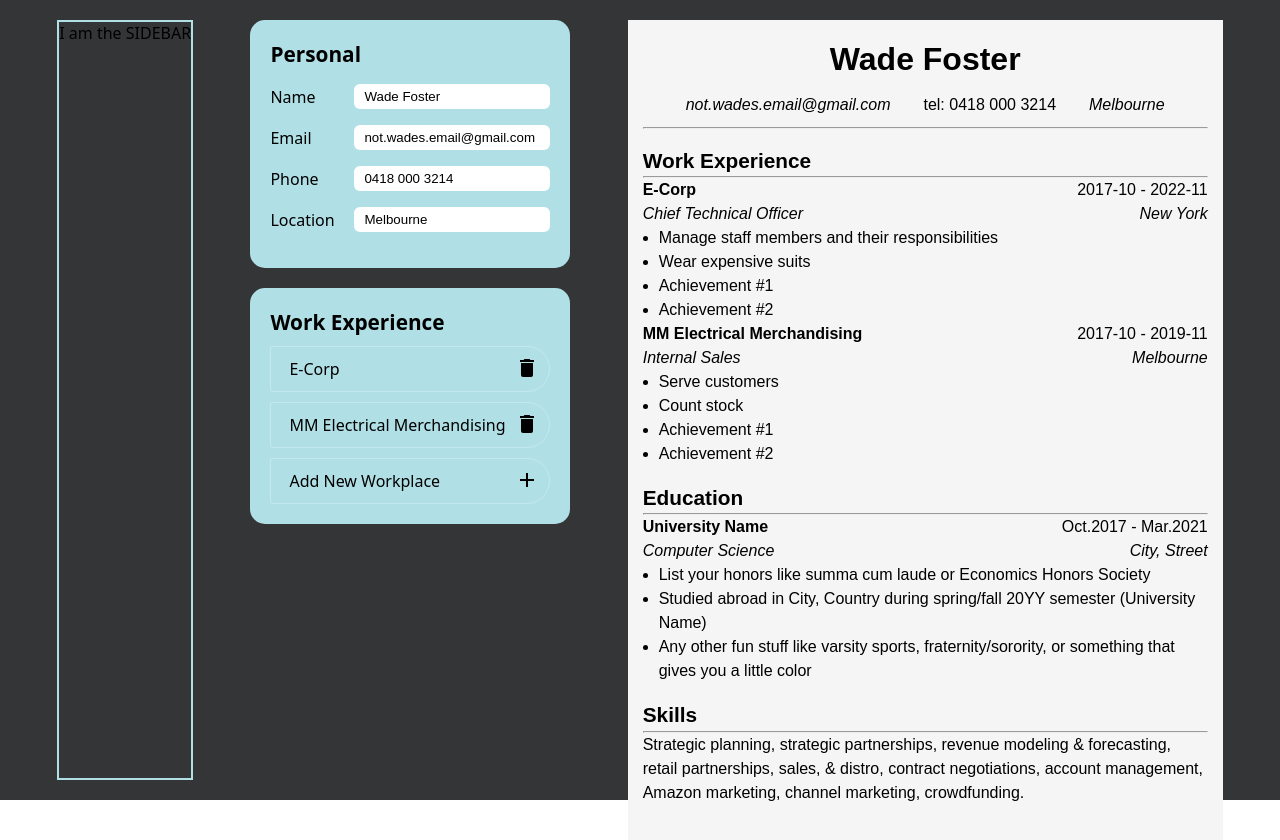
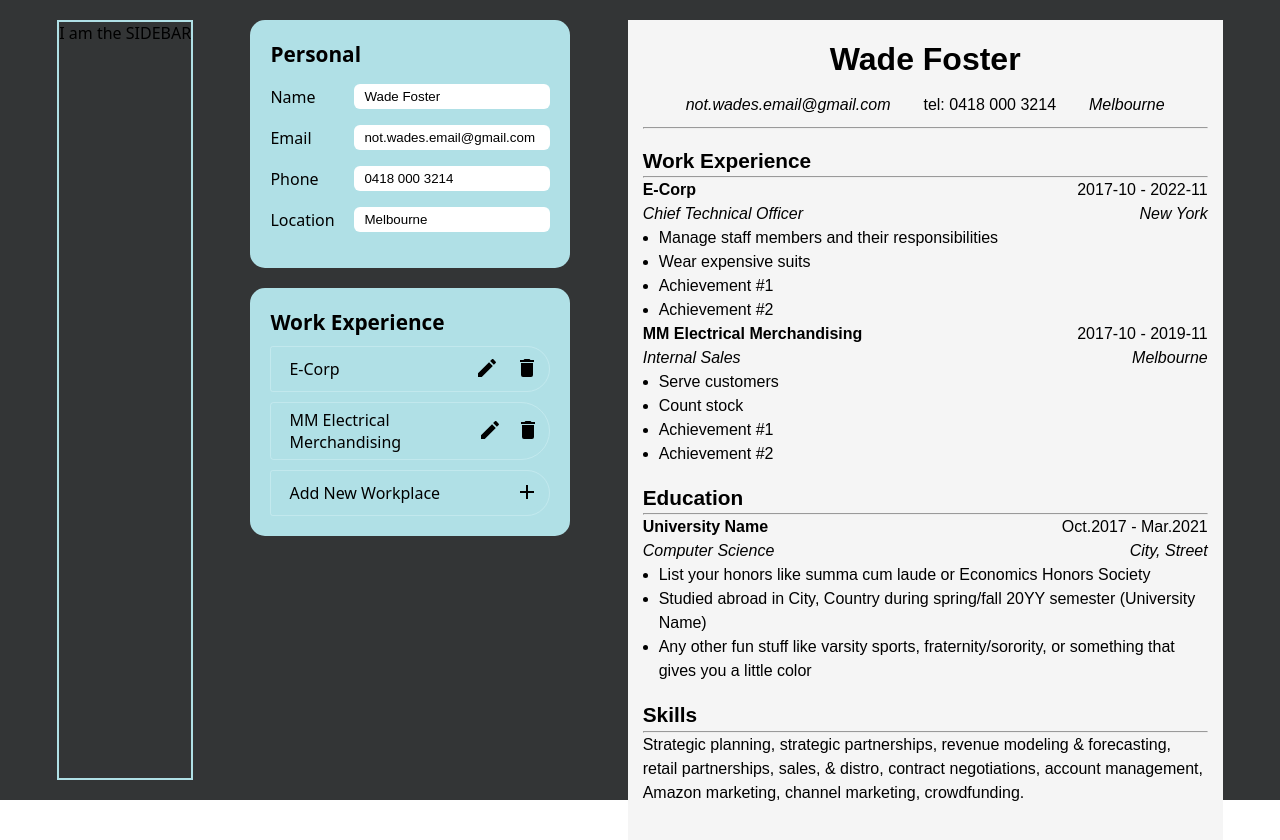
Before and after one commit to wade-levels-up/cv-application, a React (Vite) app: page / in a window 1280 px wide. Shown: the top 840 px of the page. Built offline with nearby package versions, Linux system fonts and the light colour scheme.

Commit message:
feat(Edit): Add edit button to work exp items

```diff
--- a/src/components/Details.jsx
+++ b/src/components/Details.jsx
@@ -2,7 +2,7 @@ import { useState } from 'react';
 import '/src/styles/Details.css'
 import WorkExpForm from './WorkExpForm';
 import Icon from '@mdi/react';
-import { mdiDelete, mdiPlus  } from '@mdi/js';
+import { mdiDelete, mdiPlus, mdiPencil  } from '@mdi/js';
 
 
 export default function Details({ generalInfo, experienceInfo, educationInfo, skills, onChange, onRemoveJob, onAddJob, onUpdateJob }) {
@@ -46,10 +46,6 @@ export default function Details({ generalInfo, experienceInfo, educationInfo, sk
                         <label htmlFor='location'>Location </label>
                         <input type='text' name='location' id='location' value={generalInfo.location} onChange={onChange} />
                     </div>
-                    {/* <div>
-                        <button type="submit" value="Submit">Submit</button>
-                        <button  type='reset'>Reset</button>
-                    </div> */}
                 </form>
             </div>
 
@@ -62,10 +58,13 @@ export default function Details({ generalInfo, experienceInfo, educationInfo, sk
                             formStatus = 'visible';
                         }
                         return (
-                            <li key={job.id} onClick={() => handleActiveForm(job.id)}>
+                            <li key={job.id}>
                                 <div className='workExpItem'>
-                                    {job.company}
-                                    <button onClick={() => onRemoveJob(job.id)} aria-label={`Delete ${job.company} from work experience list    `}>
+                                    <span>{job.company}</span>
+                                    <button onClick={() => handleActiveForm(job.id)} aria-label={`Edit ${job.company} entry in work experience list`} >
+                                        <Icon path={mdiPencil} size={1} />
+                                    </button>
+                                    <button onClick={() => onRemoveJob(job.id)} aria-label={`Delete ${job.company} from work experience list`} >
                                         <Icon path={mdiDelete} size={1} />
                                     </button>
                                 </div>
@@ -75,7 +74,7 @@ export default function Details({ generalInfo, experienceInfo, educationInfo, sk
                     })}
                     <li onClick={formVisibilityHandler}>
                         <div className='workExpItem'>
-                            Add New Workplace
+                            <span>Add New Workplace</span>
                             <button aria-label={'Add new job to work experience list'} onClick={formVisibilityHandler}>
                                 <Icon path={mdiPlus} size={1} />
                             </button>
--- a/src/styles/Details.css
+++ b/src/styles/Details.css
@@ -29,10 +29,6 @@ form input {
     padding: 5px 5px 5px 10px;
     border-radius: 6px;
     border: none;
-}
-
-form input[type="checkbox"] {
-    width: 10%;
 }
 
 .textarea-container {
@@ -76,7 +72,8 @@ form button:hover, button:focus {
 .workExpItem {
     display: flex;
     align-items: center;
-    justify-content: space-between;
+    justify-content: flex-start;
+    gap: 8px;
     margin-top: 10px;
     border: 1px solid rgb(214, 242, 246, 0.5);
     padding: 6px 6px 6px 18px;
@@ -84,9 +81,12 @@ form button:hover, button:focus {
     transition: 300ms background-color ease-in;
 }
 
+.workExpItem span {
+    flex-grow: 1;
+}
+
 .workExpItem:hover {
     background-color: whitesmoke;
-    cursor: pointer;
 }
 
 .experience-info button {
@@ -94,7 +94,7 @@ form button:hover, button:focus {
     border: none;
     border-radius: 50%;
     padding: 3px;
-    transition: 500ms;
+    transition: 1s transform cubic-bezier(0.23, 1, 0.320, 1);
     width: 32px;
     height: 32px;
     will-change: transform;
```
